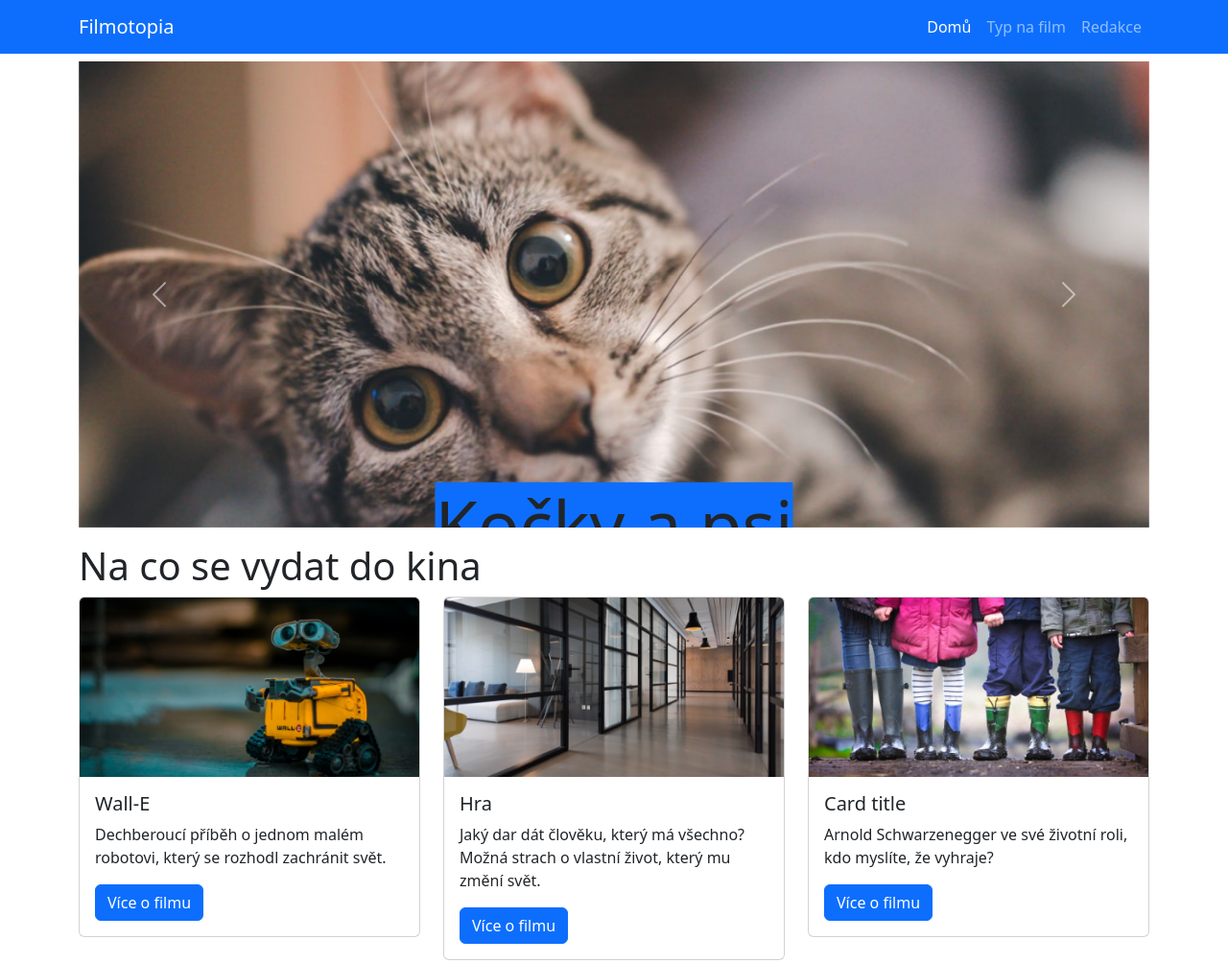
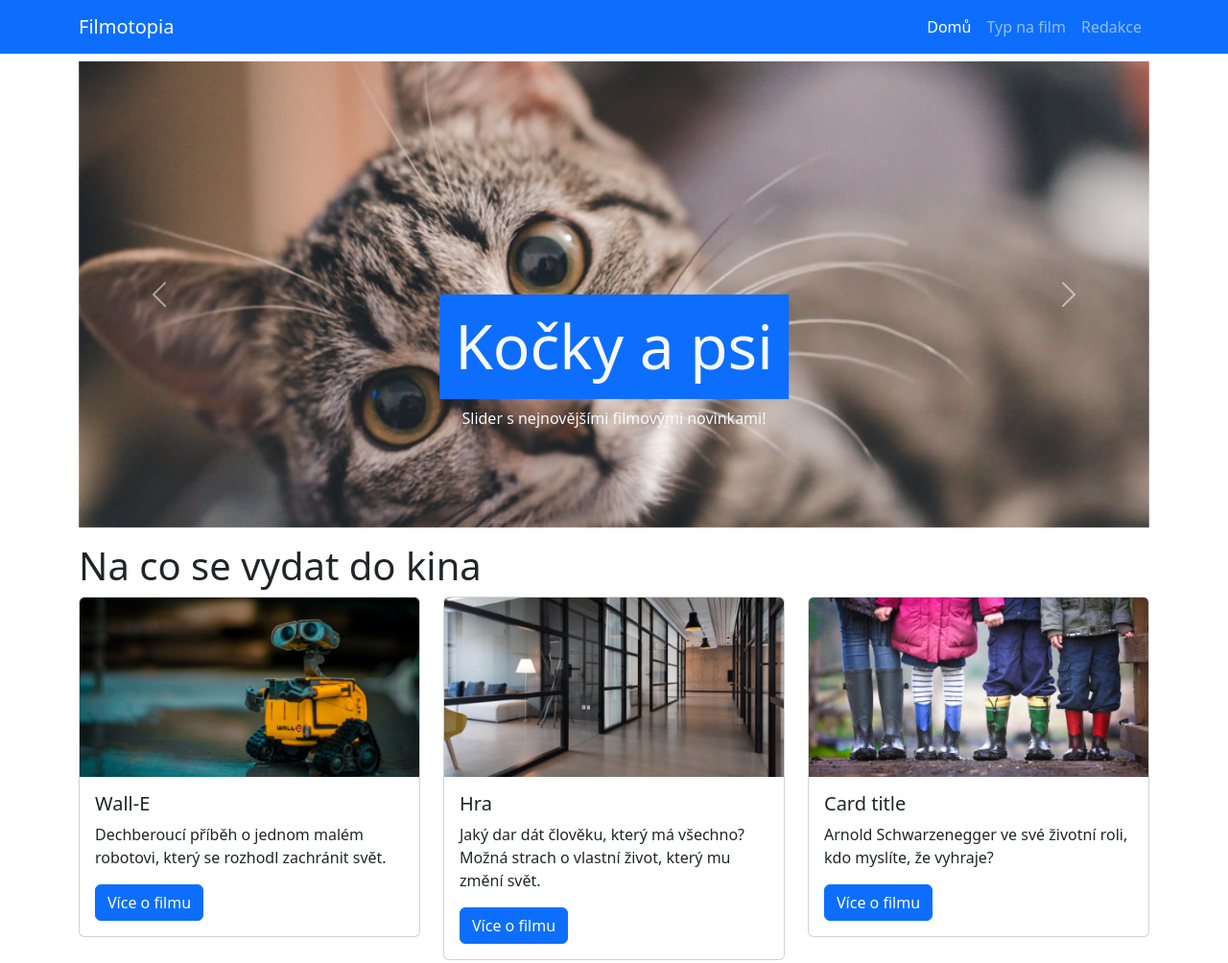
Before and after one commit to EsmiK64/wd2_02, a website built with Vite: page index.html in a window 1280 px wide. Shown: the whole page at 96% size. Built offline with nearby package versions, Linux system fonts and the light colour scheme; files whose address does not match are found by name.

Commit message:
fixed hero section

```diff
--- a/index.html
+++ b/index.html
@@ -51,14 +51,15 @@
               <div class="row justify-content-center align-items-end">
                   <div class="position-relative">
                       <img src="img/Slider.png" alt="Film Kočky a psi" class="img-fluid">
-                      <div class="position-absolute start-50 translate-middle">
-                          <h2 class="display-2 bg-primary">Kočky a psi</h2>
+                      <div class="position-absolute start-50 translate-middle h-100 text-center">
+                          <h2 class="display-3 bg-primary p-3 text-light"><b>Kočky a psi</b></h2>
+                          <p class="text-light">Slider s nejnovějšími filmovými novinkami!</p>
                       </div>
                   </div>
               </div>
           </div>
             <div class="carousel-item">
-              <img src="..." class="d-block w-100" alt="..." />
+              <img src="..." class="d-block w-100" alt="..." /> <!-- TODO: co na další slidy?-->
             </div>
             <div class="carousel-item">
               <img src="..." class="d-block w-100" alt="..." />
```
